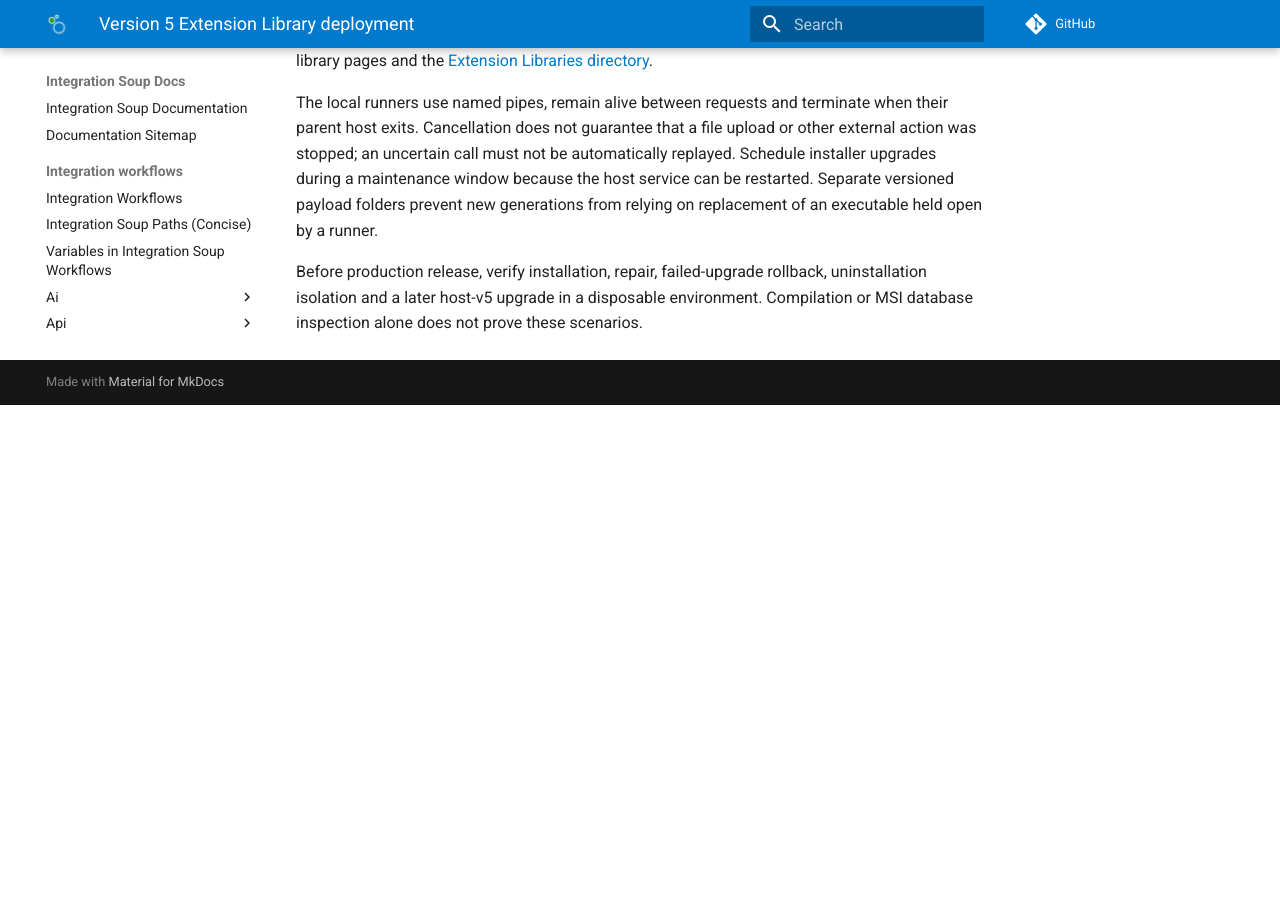
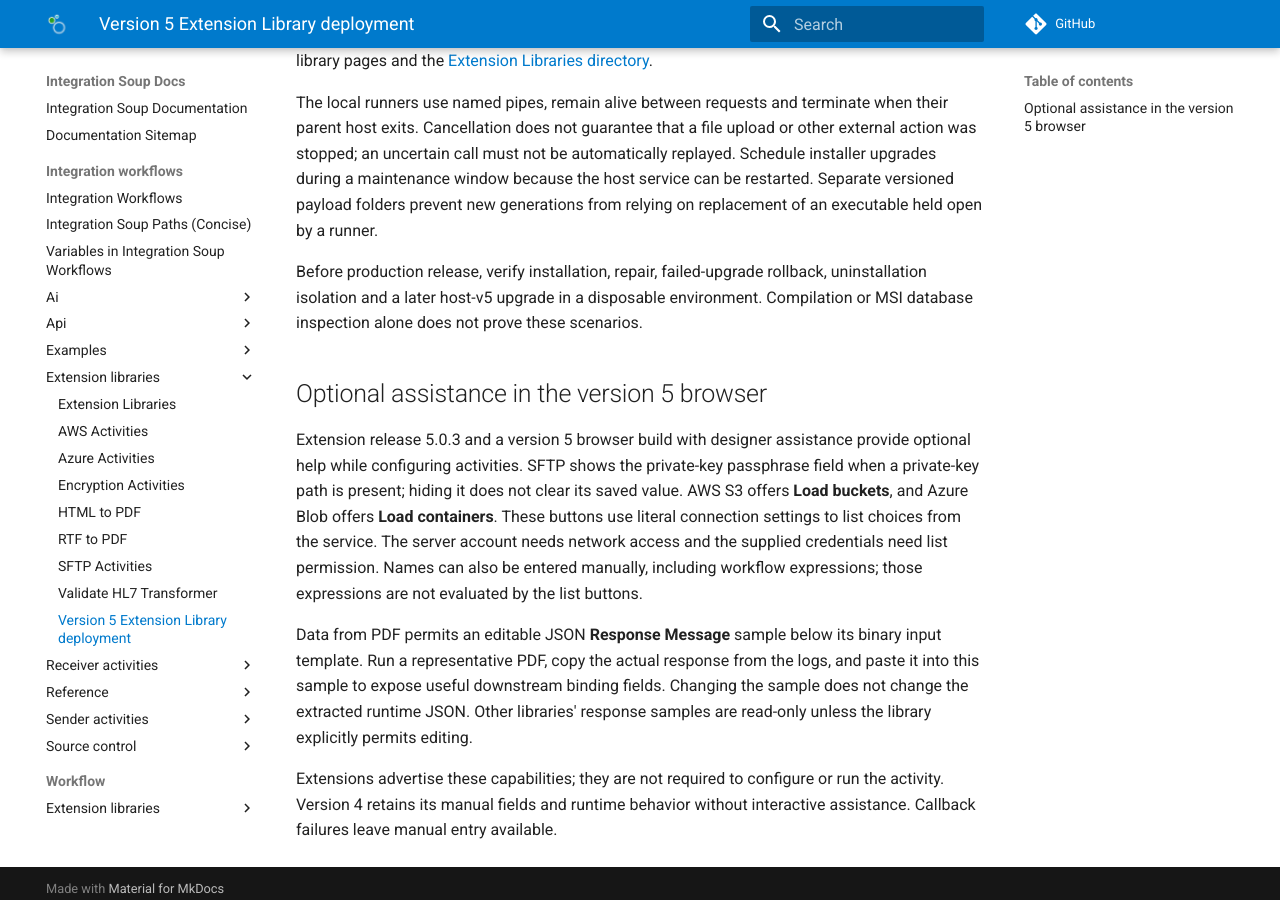
Before and after one commit to IntegrationSoup/Documentation, an MkDocs documentation site: the page built from docs/integration-workflows/extension-libraries/version-5-deployment.md, in a window 1280 px wide and 900 px high, scrolled down 589 px. Built offline with MkDocs 1.6.1 and Material for MkDocs 9.7.7, drawn with Linux system fonts in a browser that asks for light colours; comment, search, counter and statistics services are not loaded; before the commit the page ends 994 px from its top, so only the background shows below that.

Commit message:
Document optional version 5 extension designer assistance

```diff
--- a/docs/integration-workflows/extension-libraries/version-5-deployment.md
+++ b/docs/integration-workflows/extension-libraries/version-5-deployment.md
@@ -34,3 +34,24 @@ generations from relying on replacement of an executable held open by a runner.
 Before production release, verify installation, repair, failed-upgrade rollback,
 uninstallation isolation and a later host-v5 upgrade in a disposable environment.
 Compilation or MSI database inspection alone does not prove these scenarios.
+
+## Optional assistance in the version 5 browser
+
+Extension release 5.0.3 and a version 5 browser build with designer assistance
+provide optional help while configuring activities. SFTP shows the private-key
+passphrase field when a private-key path is present; hiding it does not clear its
+saved value. AWS S3 offers **Load buckets**, and Azure Blob offers **Load containers**.
+These buttons use literal connection settings to list choices from the service.
+The server account needs network access and the supplied credentials need list
+permission. Names can also be entered manually, including workflow expressions;
+those expressions are not evaluated by the list buttons.
+
+Data from PDF permits an editable JSON **Response Message** sample below its
+binary input template. Run a representative PDF, copy the actual response from
+the logs, and paste it into this sample to expose useful downstream binding fields.
+Changing the sample does not change the extracted runtime JSON. Other libraries'
+response samples are read-only unless the library explicitly permits editing.
+
+Extensions advertise these capabilities; they are not required to configure or
+run the activity. Version 4 retains its manual fields and runtime behavior without
+interactive assistance. Callback failures leave manual entry available.
```
